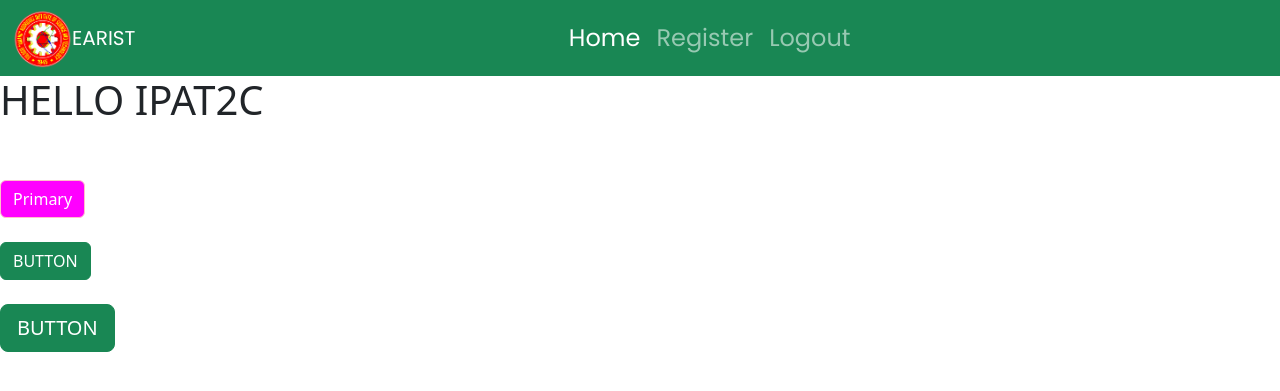
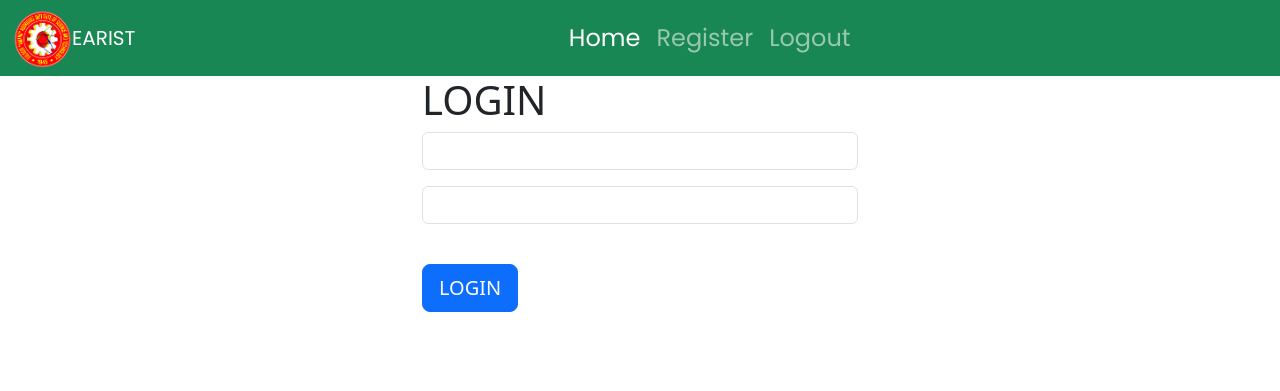
Before and after one commit to DhaniSanJose/ipat2c, a Django app: page / in a window 1280 px wide. Shown: the top 391 px of the page. Run offline with Django 5.2, Linux system fonts and the light colour scheme.

Commit message:
Working Login and Logout with Display Data

```diff
--- a/ipat2c/dcrm/templates/home.html
+++ b/ipat2c/dcrm/templates/home.html
@@ -4,30 +4,79 @@
 {% block content %}
 
 <style>
-.custom-btn {
-    background-color: fuchsia; /* Blue */
-    border-color: pink; /* Blue */
-    color: #ffffff; /* White */
-}
+    .container{
 
-.custom-btn:hover {
-    background-color: yellow; /* Darker blue on hover */
-    border-color: yellowgreen; /* Darker blue on hover */
-    color: #ffffff; /* White on hover */
-}
-
-
+        max-width: 70%;
+    }
 </style>
 
 
 
-<h1>HELLO IPAT2C</h1> <br>
-<br>
-<button type="button" class="btn custom-btn ">Primary</button>
-<br>
-<br>
-<button class="btn btn-success btn-md">BUTTON</button>
-<br>
-<br>
-<button class="btn btn-success btn-lg">BUTTON</button>
+
+<div class="container">
+        {% if messages %}
+            {% for message in messages %}
+        <div class="alert alert-warning alert-dismissible fade show" role="alert">
+            <strong>{{ message }}</strong>
+            <button type="button" class="btn-close" data-bs-dismiss="alert" aria-label="Close"></button>
+        </div>
+            {% endfor %}
+        {% endif %}
+
+    {% if user.is_authenticated %}
+    <table class="table">
+        <thead>
+            <tr>
+            <th>FIRST NAME</th>
+            <th>LAST NAME</th>
+            <th>EMAIL</th>
+            <th>PHONE</th>
+            <th>CITY</th>
+            <th>STATE</th>
+            <th>ZIP CODE</th>
+        </tr>
+        </thead>
+        <tbody>
+        {% if records %}
+                {% for record in records %}
+                    <tr>
+                        <td>{{ record.first_name }} </td>
+                        <td>{{ record.last_name }}</td>
+                        <td>{{ record.email }}</td>
+                        <td>{{ record.phone }}</td>
+                        <td>{{ record.city }}</td>
+                        <td>{{ record.state }}</td>
+                        <td>{{ record.zipcode }}</td>
+                    </tr>
+                {% endfor %}
+            {% endif %}
+        </tbody>
+    </table>
+
+ {% else %}
+
+<div class="col-md-6 offset-md-3">
+    <h1>LOGIN</h1>
+
+    <form action="" method="post">
+        {% csrf_token %}
+
+            <div class="mb-3">
+            <input class="form-control" type="text" name="username" id="">
+            </div>
+            <div class="mb-3">
+            <input class="form-control" type="text" name="password" id="">
+            </div> <br>
+            <button class="btn btn-primary btn-lg btn-block" type="submit">LOGIN</button>
+    </form>
+</div>
+
+</div>
+
+{% endif %}
+
+
+
+
+
 {% endblock %}
--- a/ipat2c/dcrm/templates/navbar.html
+++ b/ipat2c/dcrm/templates/navbar.html
@@ -27,7 +27,7 @@
             <a class="nav-link" href="{% url 'registration' %}">Register</a>
           </li>
           <li class="nav-item">
-            <a class="nav-link" href="#">Logout</a>
+            <a class="nav-link" href="{% url 'logout' %}">Logout</a>
           </li>
 
         </ul>
--- a/ipat2c/dcrm/urls.py
+++ b/ipat2c/dcrm/urls.py
@@ -3,5 +3,6 @@ from . import views
 
 urlpatterns = [
     path('', views.home, name='home'),
-    path('register/', views.register, name='registration')
+    path('register/', views.register, name='registration'),
+    path('logout/', views.logout_user, name='logout'),
 ]
--- a/ipat2c/dcrm/views.py
+++ b/ipat2c/dcrm/views.py
@@ -1,12 +1,42 @@
-from django.shortcuts import render
-
+from django.shortcuts import render, redirect
+from django.contrib.auth import authenticate, login, logout
+from django.contrib import messages
+from .models import Record
 # Create your views here.
 
 def home(request):
     #DO SOMETHING
 
-    return render(request, 'home.html')
+    records = Record.objects.all()
+    if request.method == 'POST':
+        username = request.POST['username']
+        password = request.POST['password']
+
+        user = authenticate(request, username=username, password=password)
+        if user is not None:
+            login(request, user)
+            messages.success(request, "You Have Been Logged In!")
+            return redirect('home')
+        else:
+             messages.success(request, "There was an Error Logging In, Please Try Again")
+             return redirect('home')
+    else:
+
+        return render(request, 'home.html', {'records':records})
+
+
+
+
 
 def register(request):
 
     return render(request, 'register.html')
+
+
+
+
+
+def logout_user(request):
+    logout(request)
+    messages.success(request, "You Have Been Logged Out!")
+    return redirect('home')
```
Also changed, not shown: ipat2c/db.sqlite3.
